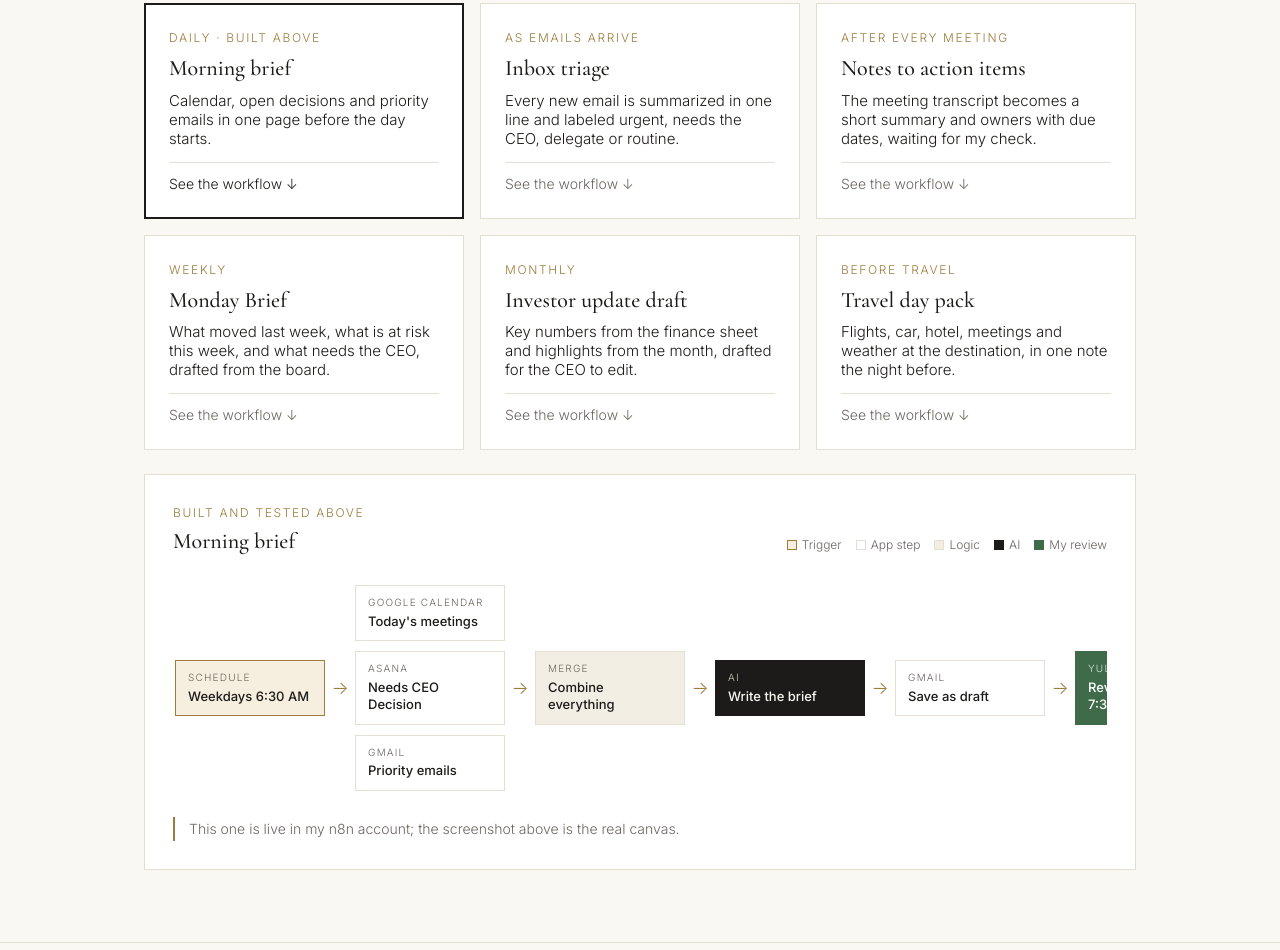
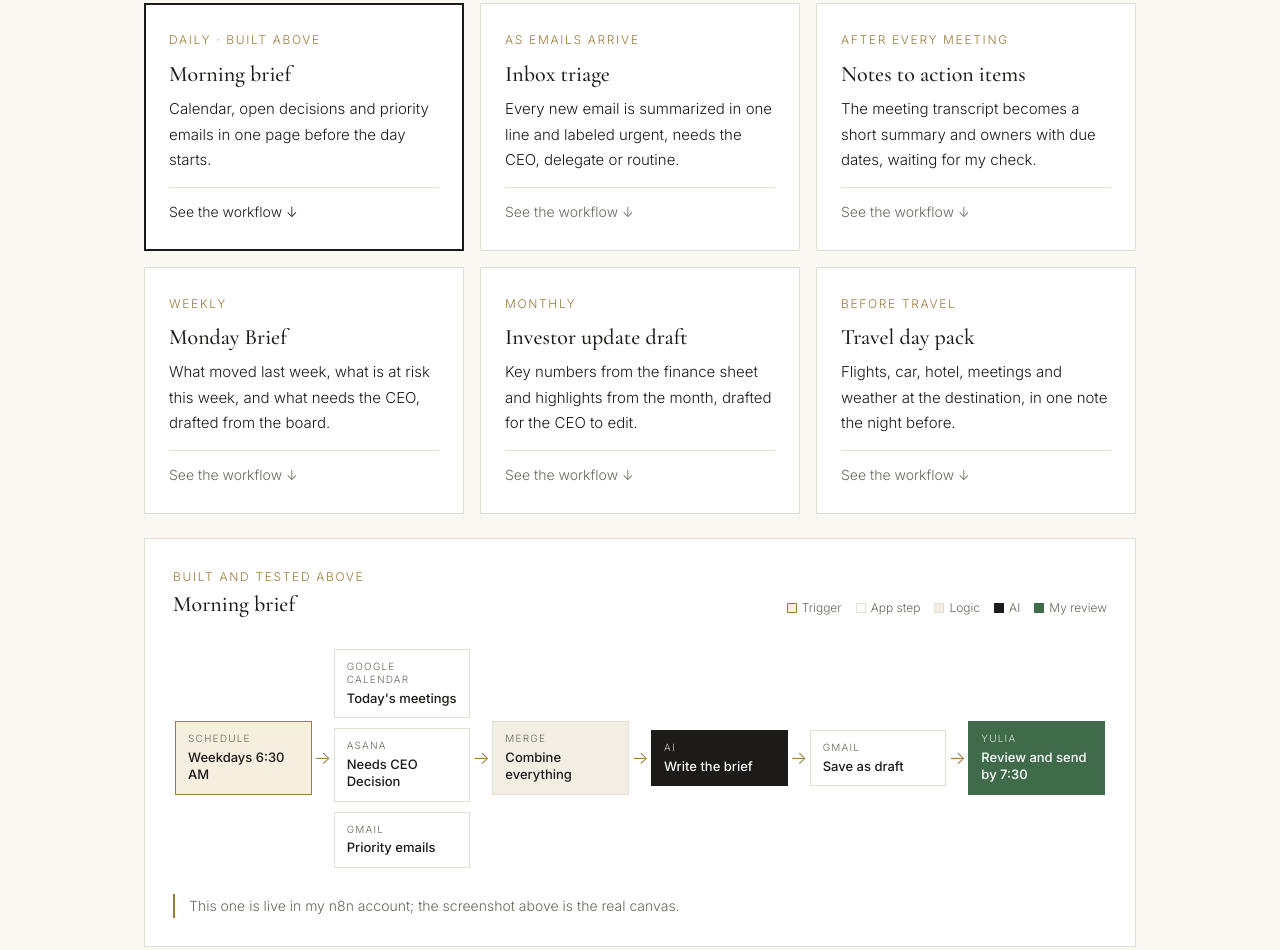
Before and after one commit to yuliaknowles-sys/morning-brief, a plain HTML site: page index.html in a window 1280 px wide. Shown: the part 3832-4782 px from the top of the page. Drawn offline with nearby package versions, Linux system fonts and the light colour scheme.

Commit message:
Fit workflow maps and match card text size
Co-Authored-By: Claude Opus 5.5 <noreply@anthropic.com>
Claude-Session: https://claude.ai/code/session_016T5hwVufPVknBxtc4wcZXH

```diff
--- a/index.html
+++ b/index.html
@@ -94,7 +94,7 @@ del { color: #A39E92; }
 .design { max-width: 720px; color: var(--muted); }
 .design p { margin: 0 0 14px; }
 /* Workflow maps */
-.use { text-align: left; font-family: inherit; color: var(--ink); font-weight: 300; cursor: pointer; transition: border-color .2s; }
+.use { text-align: left; font-family: inherit; font-size: 17px; line-height: 1.7; width: 100%; color: var(--ink); font-weight: 300; cursor: pointer; transition: border-color .2s; }
 .use:hover { border-color: var(--gold); }
 .use.on { border-color: var(--ink); box-shadow: inset 0 0 0 1px var(--ink); }
 .use.on .chain { color: var(--ink); }
@@ -106,9 +106,9 @@ del { color: #A39E92; }
 .flegend i { display: inline-block; width: 10px; height: 10px; margin-right: 5px; vertical-align: -1px; border: 1px solid var(--line); }
 .k-trig { border-color: var(--gold) !important; background: #F6EFDF; } .k-app { background: var(--paper); } .k-logic { background: var(--soft); } .k-ai { background: var(--ink); border-color: var(--ink) !important; } .k-me { background: var(--green); border-color: var(--green) !important; }
 .flow { display: flex; align-items: center; overflow-x: auto; padding: 6px 2px 10px; }
-.fcol { display: flex; flex-direction: column; gap: 10px; flex: 0 0 auto; }
-.farrow { flex: 0 0 auto; width: 30px; text-align: center; color: var(--gold); font-size: 18px; }
-.fn { width: 150px; border: 1px solid var(--line); background: var(--paper); padding: 10px 12px; font-size: 13px; line-height: 1.35; }
+.fcol { display: flex; flex-direction: column; gap: 10px; flex: 1 1 0; min-width: 104px; }
+.farrow { flex: 0 0 auto; width: 22px; text-align: center; color: var(--gold); font-size: 18px; }
+.fn { width: 100%; border: 1px solid var(--line); background: var(--paper); padding: 10px 12px; font-size: 13px; line-height: 1.35; }
 .fn .t { font-size: 10px; letter-spacing: 0.12em; text-transform: uppercase; color: var(--muted); margin-bottom: 3px; }
 .fn b { font-weight: 500; display: block; }
 .fn.trig { border-color: var(--gold); background: #F6EFDF; }
```
